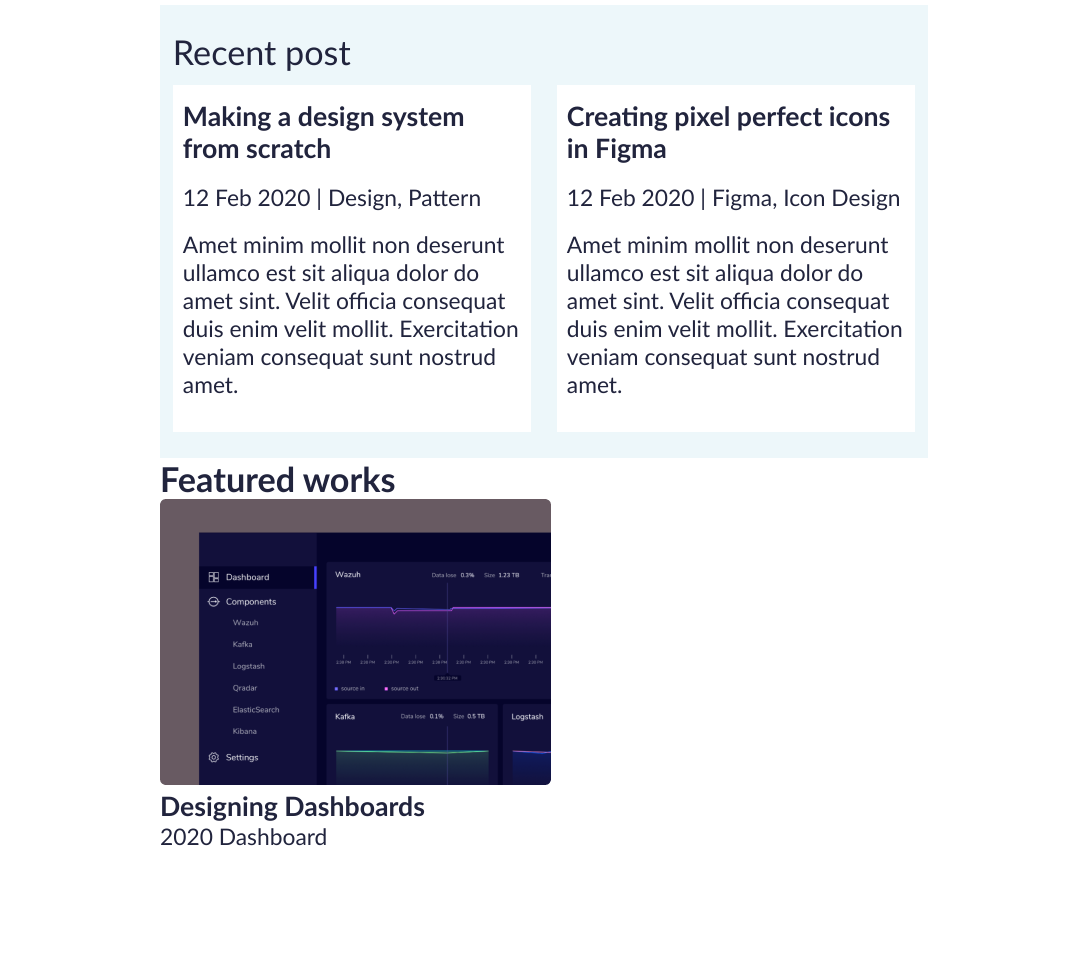
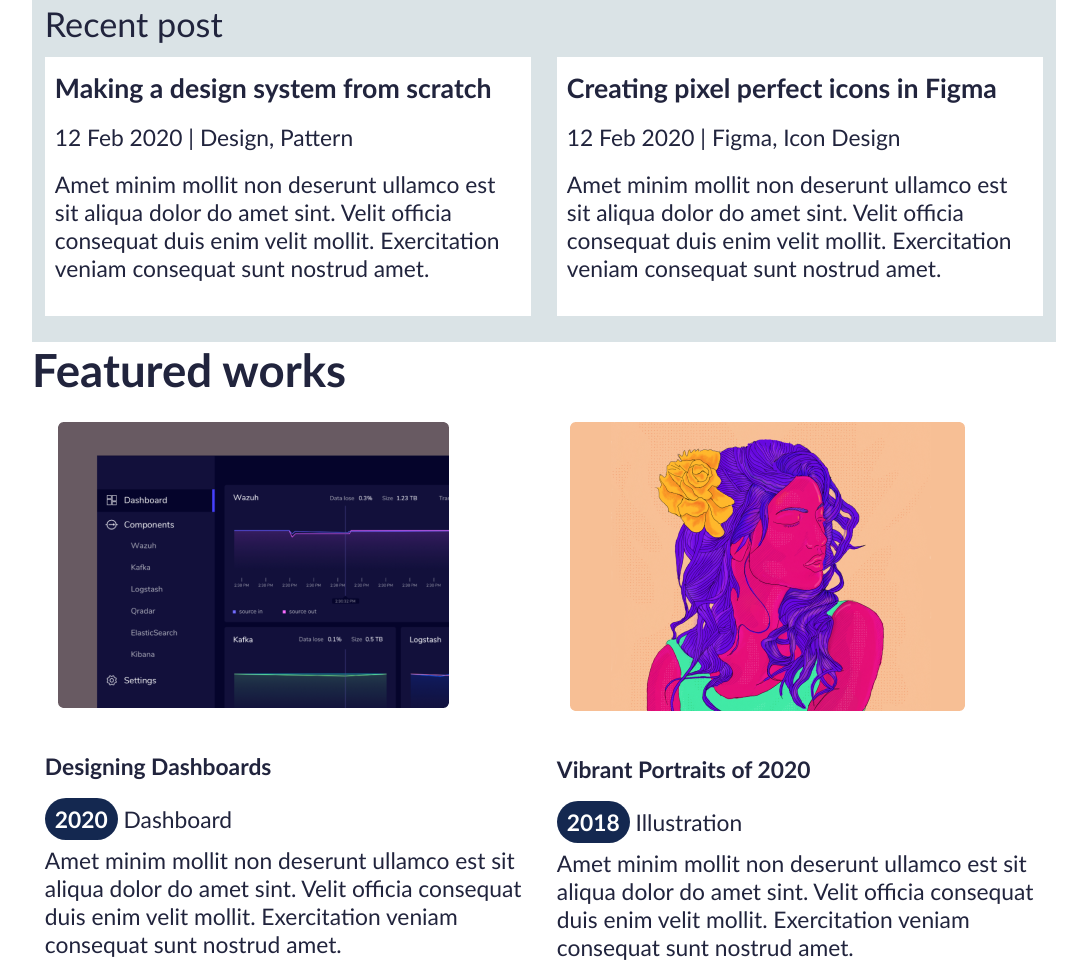
Before and after one commit to BiancaJoselli/atv-portfolio, a plain HTML site: page index.html in a window 1280 px wide. Shown: the part 471-1445 px from the top of the page, without its empty margins (96-1183 px from the left). Before the commit the page ends 1321 px from the top, so only its background shows below. Drawn offline with Linux system fonts and the light colour scheme.

Commit message:
Atividade portfólio

```diff
--- a/css/style.css
+++ b/css/style.css
@@ -27,7 +27,7 @@ html body a {
 }
 
 main {
-    margin: 0 20vw 0 20vw;
+    margin: 0 10vw 0 10vw;
 }
 /*================================
     Formatação do topo da página
@@ -107,7 +107,7 @@ section.banner button {
 }
 
 section.rt-post {
-    background-color: #edf7fa;
+    background-color: #dae3e6;
     padding: 2vw 1vw 2vw 1vw;
 }
 
@@ -134,6 +134,38 @@ section.rt-post ul li p {
     margin: 1.5vw 0 1.5vw 0;
 }
 
+section.ft-works h2 {
+    font-size: 2rem;
+    margin: 0 0 1vw 0;
+}
+
+section.ft-works > div {
+    display: flex;
+}
+
+section.ft-works div h3 {
+    margin: 2vw 1vw 2vw 1vw;
+    font-size: 1rem;
+}
+
+section.ft-works div div img {
+    padding: 1vw 2vw 1vw 2vw;
+}
+
+
+section.ft-works div p span {
+    padding: 7px 10px 7px 10px;
+    background-color: #142850;
+    border-radius: 30px;
+    color: white;
+    font-weight: bold;
+}
+
+section.ft-works div p {
+    margin: 1vw 1vw 1vw 1vw;
+}
+
+
 /*========================
     Formatação de rodapé
 =========================*/
--- a/index.html
+++ b/index.html
@@ -59,9 +59,20 @@
         <section class="ft-works">
             <h2>Featured works</h2>
             <div>
-                <img src="images/Rectangle30.png" alt="">
-                <h3>Designing Dashboards</h3>
-                <p>2020 Dashboard</p>
+                <div>
+                    <img src="images/Rectangle30.png" alt="">
+                    <h3>Designing Dashboards</h3>
+                    <p><span>2020</span> Dashboard</p>
+                    <p>Amet minim mollit non deserunt ullamco est sit aliqua dolor do amet sint. Velit officia consequat
+                        duis enim velit mollit. Exercitation veniam consequat sunt nostrud amet.</p>
+                </div>
+                <div>
+                    <img src="images/Rectangle32.png" alt="">
+                    <h3>Vibrant Portraits of 2020</h3>
+                    <p><span>2018</span> Illustration</p>
+                    <p>Amet minim mollit non deserunt ullamco est sit aliqua dolor do amet sint. Velit officia consequat
+                        duis enim velit mollit. Exercitation veniam consequat sunt nostrud amet.</p>
+                </div>
             </div>
         </section>
     </main>
```
